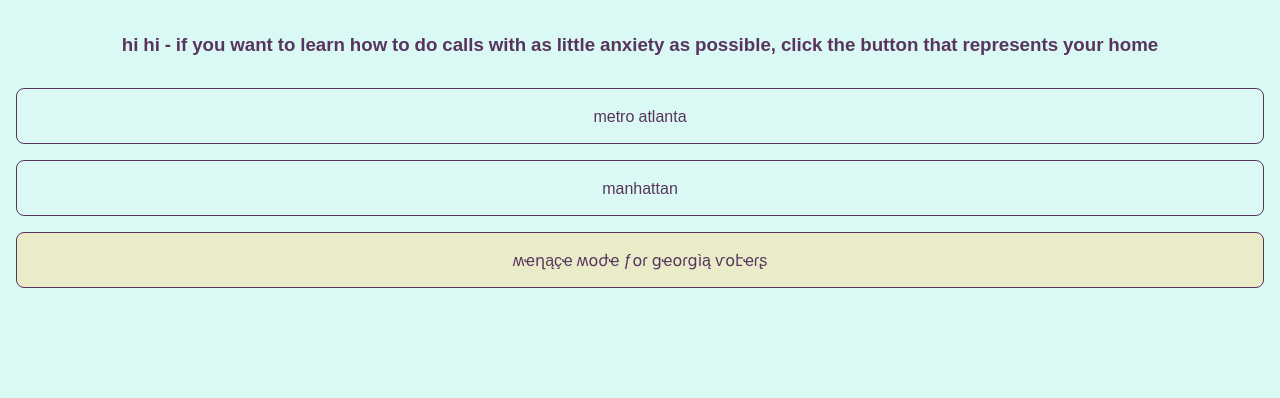
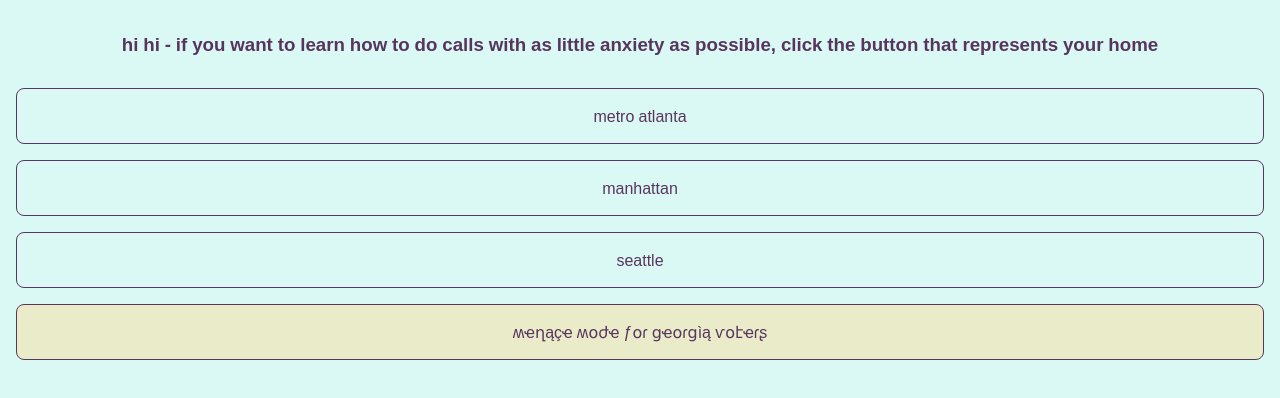
Before and after one commit to nishatfiroj/call-your-reps, a Next.js app: page / in a window 1280 px wide. Shown: the top 398 px of the page. Built offline with nearby package versions, Linux system fonts and the light colour scheme.

Commit message:
forgot to add the seattle button oops

```diff
--- a/src/app/page.tsx
+++ b/src/app/page.tsx
@@ -13,6 +13,7 @@
 
         <Button href="/loc/metro-atlanta">metro atlanta</Button>
         <Button href="/loc/manhattan">manhattan</Button>
+        <Button href="/loc/seattle">seattle</Button>
         <MenaceButton href="/menace">
           ʍҽղąçҽ ʍօժҽ ƒօɾ ցҽօɾցìą ѵօէҽɾʂ
         </MenaceButton>
```
